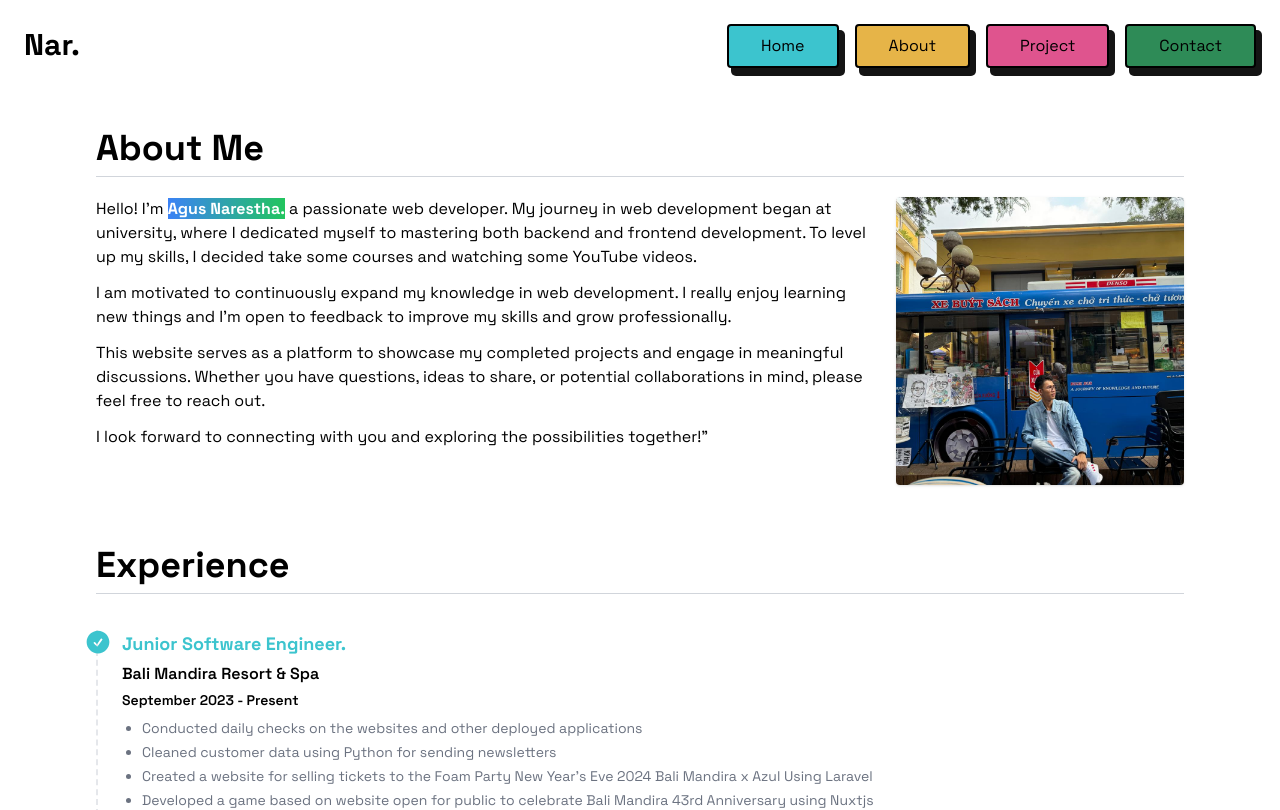
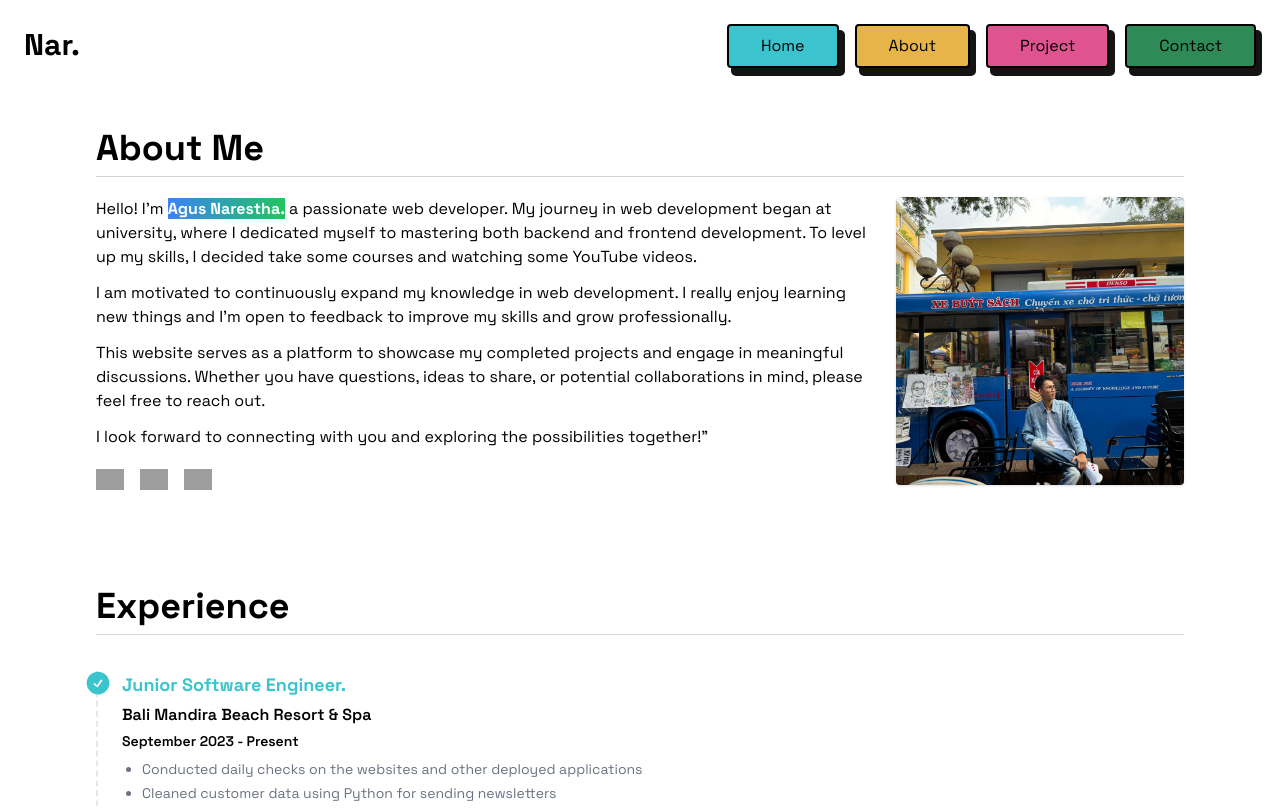
Before and after one commit to agusnarestha/nar-portfolio, a Next.js app: page /about in a window 1280 px wide. Shown: the top 810 px of the page. Built offline with nearby package versions, Linux system fonts and the light colour scheme; grey boxes are pictures that could not be loaded.

Commit message:
update: about page social media

```diff
--- a/src/components/sections/AboutSection.tsx
+++ b/src/components/sections/AboutSection.tsx
@@ -48,6 +48,35 @@ const AboutSection = () => {
             possibilities together!"
           </p>
         </article>
+        <div className="flex flex-row">
+          <a href="https://www.linkedin.com/in/agusnarestha/">
+            <Image
+              className="mr-4 mt-5"
+              alt=""
+              height="28"
+              width="28"
+              src={`https://cdn.jsdelivr.net/npm/simple-icons@v12/icons/linkedin.svg`}
+            />
+          </a>
+          <a href="https://github.com/agusnarestha">
+            <Image
+              className="mr-4 mt-5"
+              alt=""
+              height="28"
+              width="28"
+              src={`https://cdn.jsdelivr.net/npm/simple-icons@v12/icons/github.svg`}
+            />
+          </a>
+          <a href="mailto:agusnaresthaa@gmail.com">
+            <Image
+              className="mr-4 mt-5"
+              alt=""
+              height="28"
+              width="28"
+              src={`https://cdn.jsdelivr.net/npm/simple-icons@v12/icons/gmail.svg`}
+            />
+          </a>
+        </div>
       </div>
     </div>
   );
--- a/src/data/timelineData.json
+++ b/src/data/timelineData.json
@@ -1,7 +1,7 @@
 [
   {
     "job": "Junior Software Engineer",
-    "company": "Bali Mandira Resort & Spa",
+    "company": "Bali Mandira Beach Resort & Spa",
     "date": "September 2023 - Present",
     "description": [
       "Conducted daily checks on the websites and other deployed applications",
```
